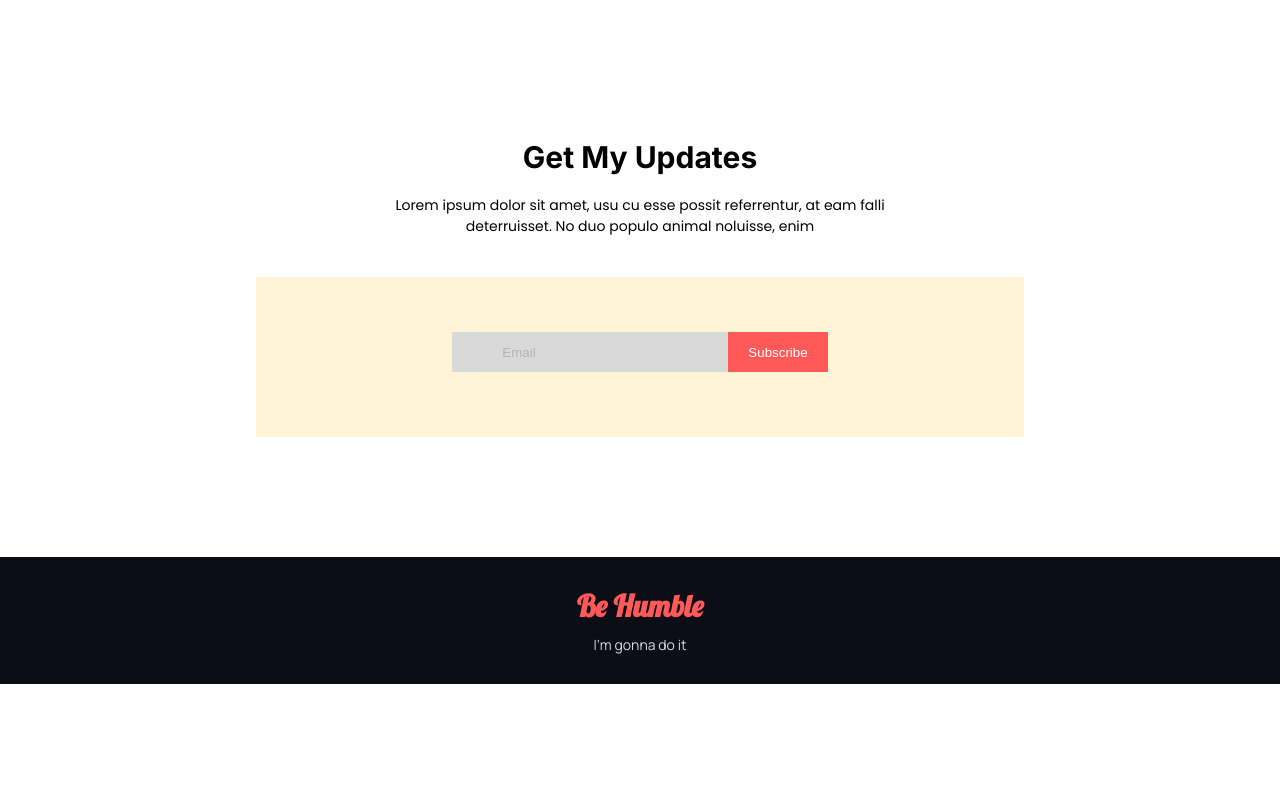
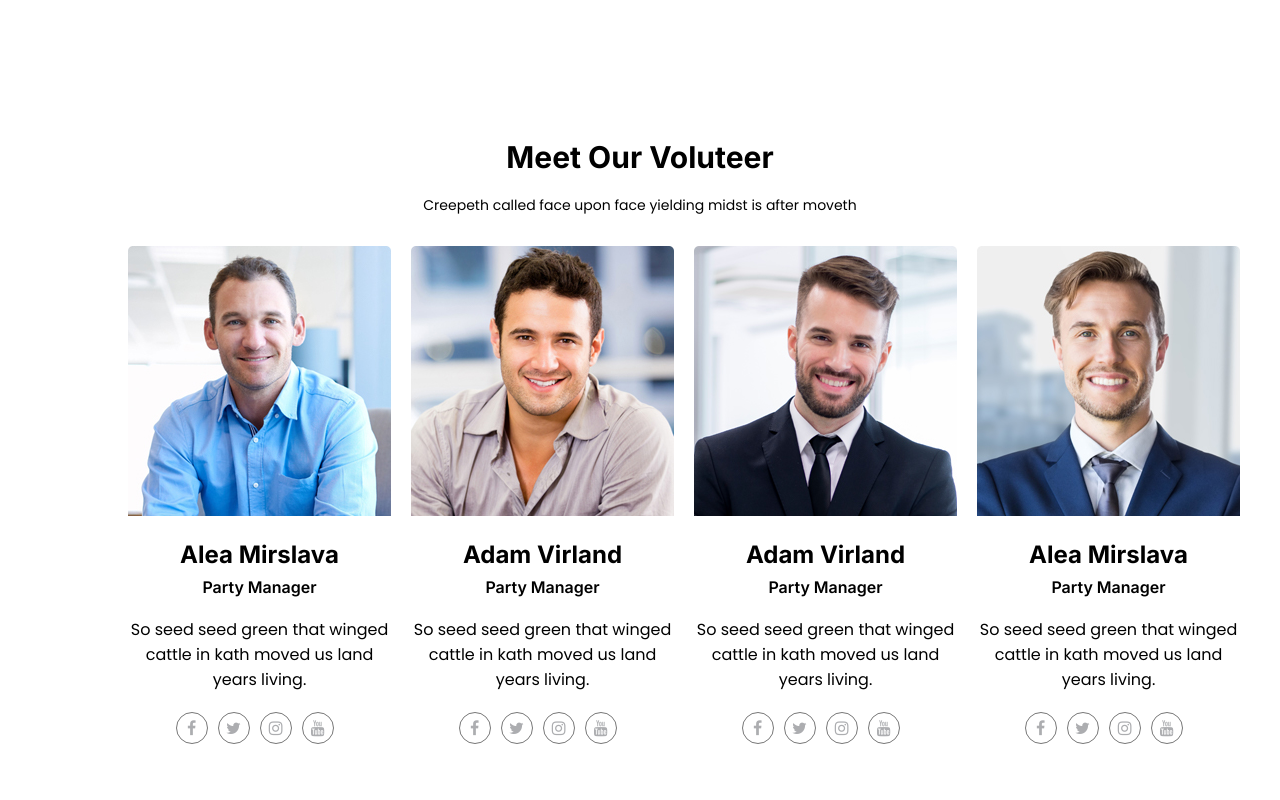
Before and after one commit to coder-emon/donate-today, a plain HTML site: page index.html in a window 1280 px wide. Shown: the part 1520-2320 px from the top of the page. Before the commit the page ends 2204 px from the top, so only its background shows below. Drawn offline with Linux system fonts and the light colour scheme.

Commit message:
volunteer done

```diff
--- a/index.html
+++ b/index.html
@@ -11,6 +11,9 @@
     <link
         href="https://fonts.googleapis.com/css2?family=Inter:wght@600;700&family=Lobster&family=Manrope&family=Poppins:wght@400;600&display=swap"
         rel="stylesheet">
+    <link rel="stylesheet" href="https://cdnjs.cloudflare.com/ajax/libs/font-awesome/4.0.0/css/font-awesome.min.css"
+        integrity="sha512-FEQLazq9ecqLN5T6wWq26hCZf7kPqUbFC9vsHNbXMJtSZZWAcbJspT+/NEAQkBfFReZ8r9QlA9JHaAuo28MTJA=="
+        crossorigin="anonymous" referrerpolicy="no-referrer" />
     <link rel="stylesheet" href="style.css">
 </head>
 
@@ -81,6 +84,61 @@
             </div>
         </div>
     </section>
+    <section class="volunteer section-title">
+        <h2>Meet Our Voluteer</h2>
+        <p>Creepeth called face upon face yielding midst is after moveth
+        </p>
+        <div class="v-i-wrap">
+            <div class="v-item">
+                <img src="images/1.jpg" alt="">
+                <h2>Alea Mirslava</h2>
+                <h4>Party Manager</h4>
+                <p>So seed seed green that winged cattle in kath moved us land years living.</p>
+                <div class="social">
+                    <i class="fa fa-facebook"></i>
+                    <i class="fa fa-twitter"></i>
+                    <i class="fa fa-instagram"></i>
+                    <i class="fa fa-youtube"></i>
+                </div>
+            </div>
+            <div class="v-item">
+                <img src="images/2.jpg" alt="">
+                <h2>Adam Virland</h2>
+                <h4>Party Manager</h4>
+                <p>So seed seed green that winged cattle in kath moved us land years living.</p>
+                <div class="social">
+                    <i class="fa fa-facebook"></i>
+                    <i class="fa fa-twitter"></i>
+                    <i class="fa fa-instagram"></i>
+                    <i class="fa fa-youtube"></i>
+                </div>
+            </div>
+            <div class="v-item">
+                <img src="images/3.jpg" alt="">
+                <h2>Adam Virland</h2>
+                <h4>Party Manager</h4>
+                <p>So seed seed green that winged cattle in kath moved us land years living.</p>
+                <div class="social">
+                    <i class="fa fa-facebook"></i>
+                    <i class="fa fa-twitter"></i>
+                    <i class="fa fa-instagram"></i>
+                    <i class="fa fa-youtube"></i>
+                </div>
+            </div>
+            <div class="v-item">
+                <img src="images/4.jpg" alt="">
+                <h2>Alea Mirslava</h2>
+                <h4>Party Manager</h4>
+                <p>So seed seed green that winged cattle in kath moved us land years living.</p>
+                <div class="social">
+                    <i class="fa fa-facebook"></i>
+                    <i class="fa fa-twitter"></i>
+                    <i class="fa fa-instagram"></i>
+                    <i class="fa fa-youtube"></i>
+                </div>
+            </div>
+        </div>
+    </section>
     <section class="newsletter section-title">
         <h2>Get My Updates</h2>
         <p>Lorem ipsum dolor sit amet, usu cu esse possit referrentur, at eam falli <br> deterruisset. No duo populo
@@ -90,8 +148,8 @@
         <div class="n-form-wrap">
             <form action="">
                 <div class="input-wrap">
-                    <input type="emain" placeholder="Email">
-                    <button >Subscribe</button>
+                    <input type="email" placeholder="Email">
+                    <button>Subscribe</button>
                 </div>
             </form>
         </div>
--- a/style.css
+++ b/style.css
@@ -211,6 +211,7 @@
     font-size: 30px;
     color: #FF5959;
     margin-bottom: 10px;
+
 }
 
 .footer>p {
@@ -219,3 +220,62 @@
     font-size: 14px;
     color: #D9DBE1;
 }
+
+.volunteer {
+    text-align: center;
+    padding: 80px 0;
+}
+
+.v-i-wrap {
+    display: flex;
+    width: 80%;
+    margin: auto;
+}
+
+.v-item {
+    flex-grow: 1;
+    margin-right: 20px;
+}
+
+.v-item h2 {
+    margin-top: 20px;
+    font-family: 'Inter', sans-serif;
+}
+
+.v-item h4 {
+    margin-top: 8px;
+    font-family: 'Inter', sans-serif;
+    font-weight: 500;
+}
+
+.v-item p {
+    margin-top: 20px;
+    margin-bottom: 20px;
+    font-family: 'Poppins', sans-serif;
+}
+
+.social {
+    display: flex;
+    justify-content: center;
+    align-items: center;
+}
+
+.social i {
+    width: 30px;
+    height: 30px;
+    line-height: 30px;
+    display: inline-block;
+    border: 1px solid #777777;
+    border-radius: 50%;
+    margin-right: 10px;
+    color: #acadb0;
+
+}
+
+.social i:hover {
+    background-color: #60BC0F;
+    border: 1px solid #60BC0F;
+    cursor: pointer;
+    color: #fff;
+    transition: 0.4s;
+}
```
Also changed, not shown: images/1.jpg (added), images/2.jpg (added), images/3.jpg (added), images/4.jpg (added).
